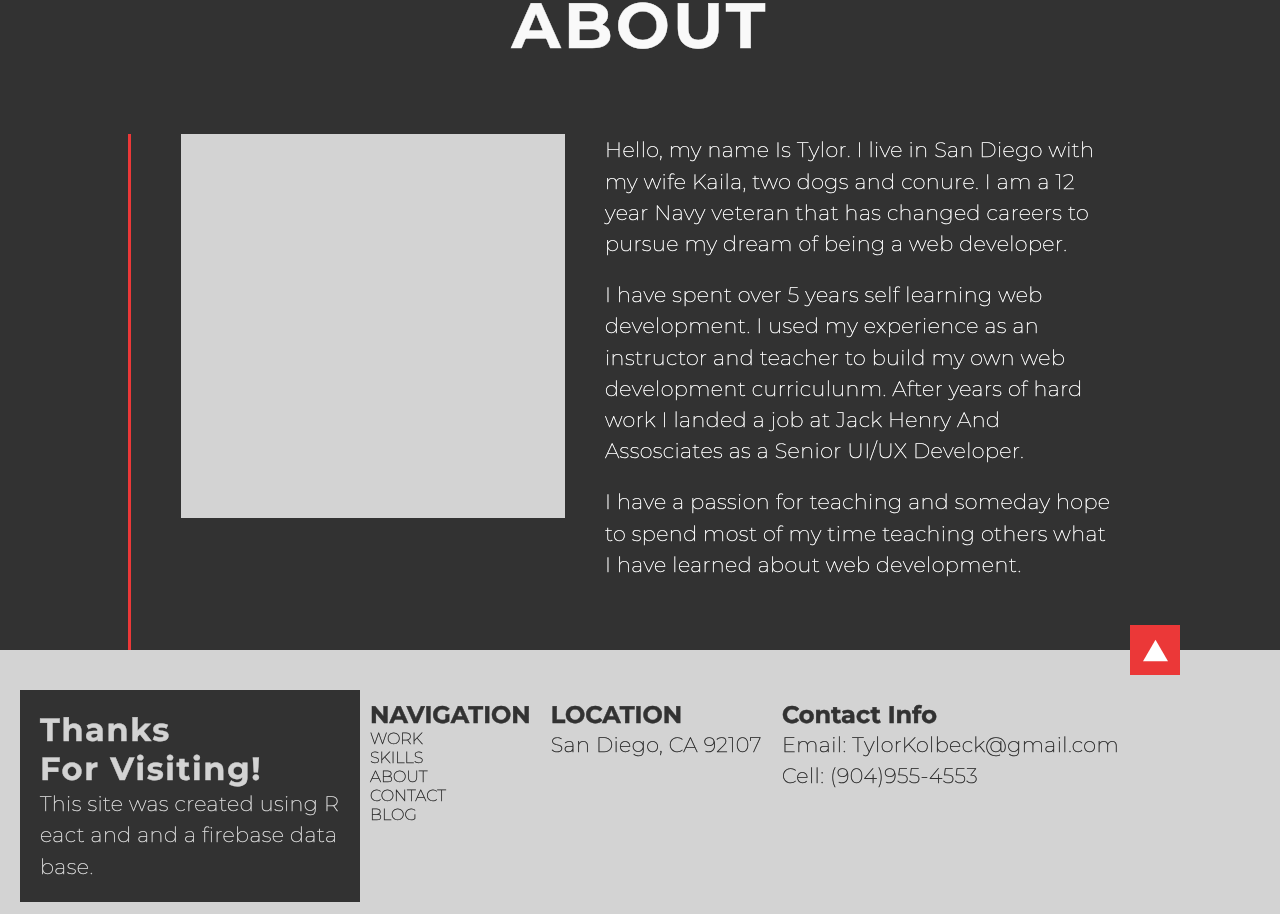
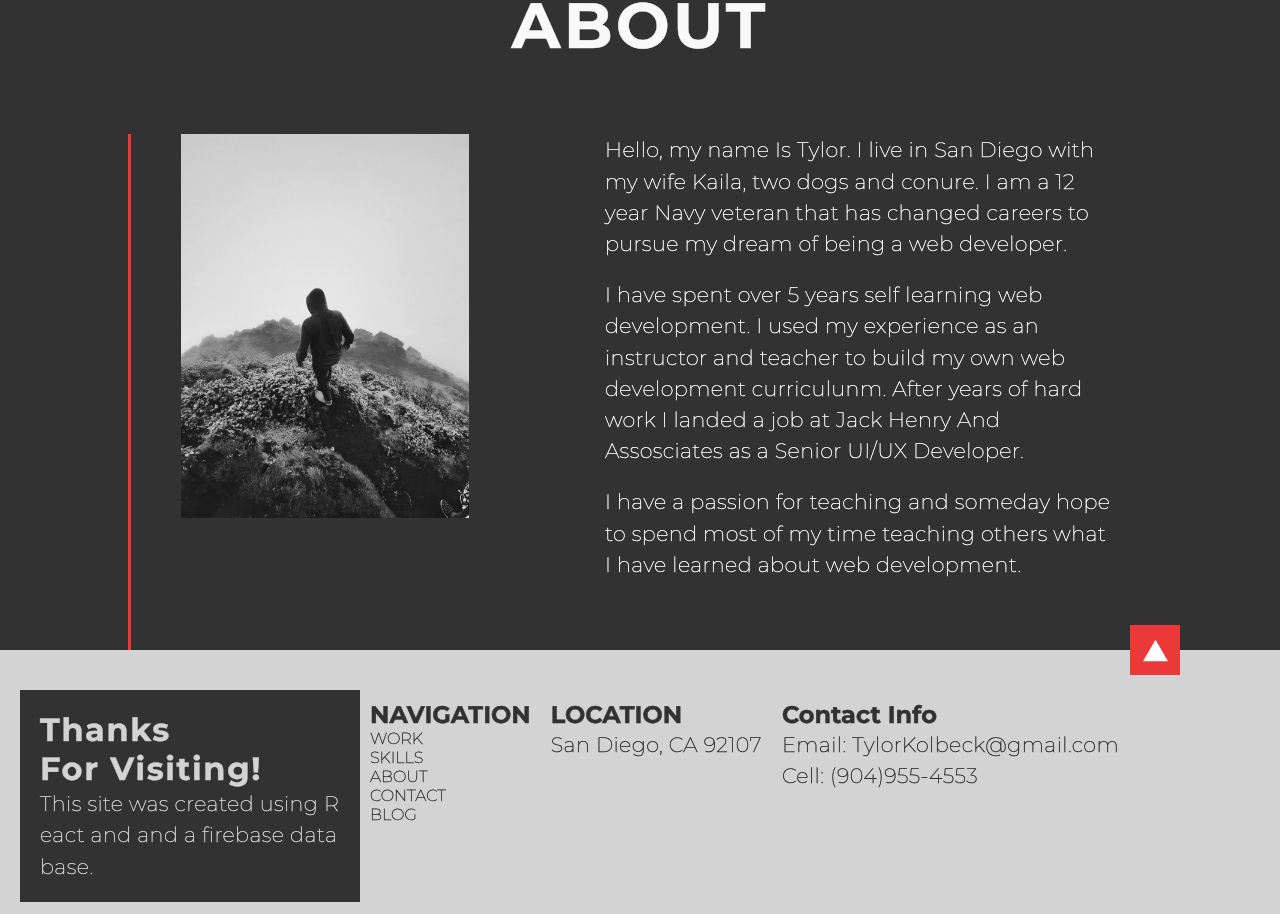
Before and after one commit to tylorkolbeck/tylorkolbeck-v2, a React (Create React App) app: page / in a window 1280 px wide. Shown: the part 6051-6965 px from the top of the page. Built offline with nearby package versions, Linux system fonts and the light colour scheme; no server answers.

Commit message:
add profile iamge

```diff
--- a/src/Components/About/About.js
+++ b/src/Components/About/About.js
@@ -1,21 +1,29 @@
-import React from 'react'
-import './About.scss'
-import reactHtmlParser from 'react-html-parser'
-import ScrollAnimation from 'react-animate-on-scroll';
-
+import React from "react";
+import "./About.scss";
+import reactHtmlParser from "react-html-parser";
+import ScrollAnimation from "react-animate-on-scroll";
+import profileImage from "../../assets/images/profile_one.jpg";
 
 export default function About() {
   return (
     <ScrollAnimation animateIn="fadeInUp" animateOnce={true}>
-            <div className='About__container'>
-                <div className='About__image-container'>
-                    <div className='About-img'></div>
+      <div className="About__container">
+        <div className="About__image-container">
+          <div className="About-img">
+            <img
+              src={profileImage}
+              alt="profile"
+              style={{ height: "inherit" }}
+            ></img>
+          </div>
         </div>
 
-                <div className='About__text-container'>
-                    {reactHtmlParser(`<p>Hello, my name Is Tylor. I live in San Diego with my wife Kaila, two dogs and conure. I am a 12 year Navy veteran that has changed careers to pursue my dream of being a web developer.  <p>I have spent over 5 years self learning web development.  I used my experience as an instructor and teacher to build my own web development curriculunm. After years of hard work I landed a job at Jack Henry And Assosciates as a Senior UI/UX Developer.</p> <p>I have a passion for teaching and someday hope to spend most of my time teaching others what I have learned about web development.</p>`)}
+        <div className="About__text-container">
+          {reactHtmlParser(
+            `<p>Hello, my name Is Tylor. I live in San Diego with my wife Kaila, two dogs and conure. I am a 12 year Navy veteran that has changed careers to pursue my dream of being a web developer.  <p>I have spent over 5 years self learning web development.  I used my experience as an instructor and teacher to build my own web development curriculunm. After years of hard work I landed a job at Jack Henry And Assosciates as a Senior UI/UX Developer.</p> <p>I have a passion for teaching and someday hope to spend most of my time teaching others what I have learned about web development.</p>`
+          )}
         </div>
       </div>
     </ScrollAnimation>
-    )
+  );
 }
--- a/src/Components/About/About.scss
+++ b/src/Components/About/About.scss
@@ -1,4 +1,4 @@
-@import '../../css/variables.scss';
+@import "../../css/variables.scss";
 
 .About__container {
     // min-height: 100vh;
@@ -14,11 +14,11 @@
     border-left: $border-size solid $color-red;
     padding-bottom: 100px;
     display: flex;
-
-
 }
 
 .About-img {
+    background-position: center;
+    background-size: cover;
     margin-left: 50px;
     height: 30vw;
     width: 30vw;
@@ -26,7 +26,7 @@
     max-width: 600px;
     max-height: 600px;
     margin-right: 40px;
-    background: $color-grey-light;
+    // background: $color-grey-light;
 }
 
 .About__text-container {
@@ -40,9 +40,7 @@
     }
 }
 
-
 @media only screen and (max-width: 1000px) {
-
     .About__text-container {
         width: 100%;
         padding-bottom: 100px;
@@ -66,7 +64,6 @@
     }
 }
 
-
 @media only screen and (max-width: 600px) {
     .About-img {
         margin-left: 0;
@@ -75,10 +72,8 @@
         height: 80vw;
     }
 
-
     .About__image-container {
         border: none;
         // width: 600px;
     }
-
 }
```
Also changed, not shown: src/assets/images/profile_one.jpg (added). Lines whose indentation alone changed are shown as unchanged.
